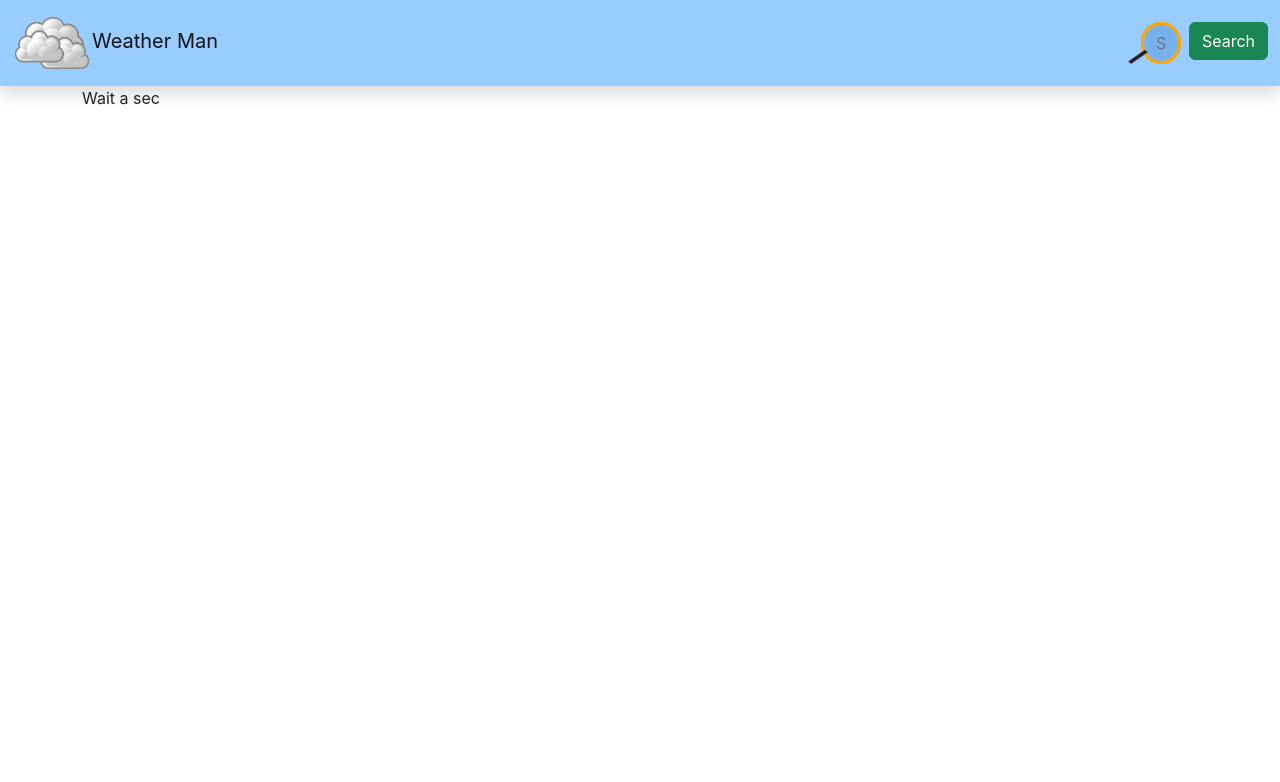
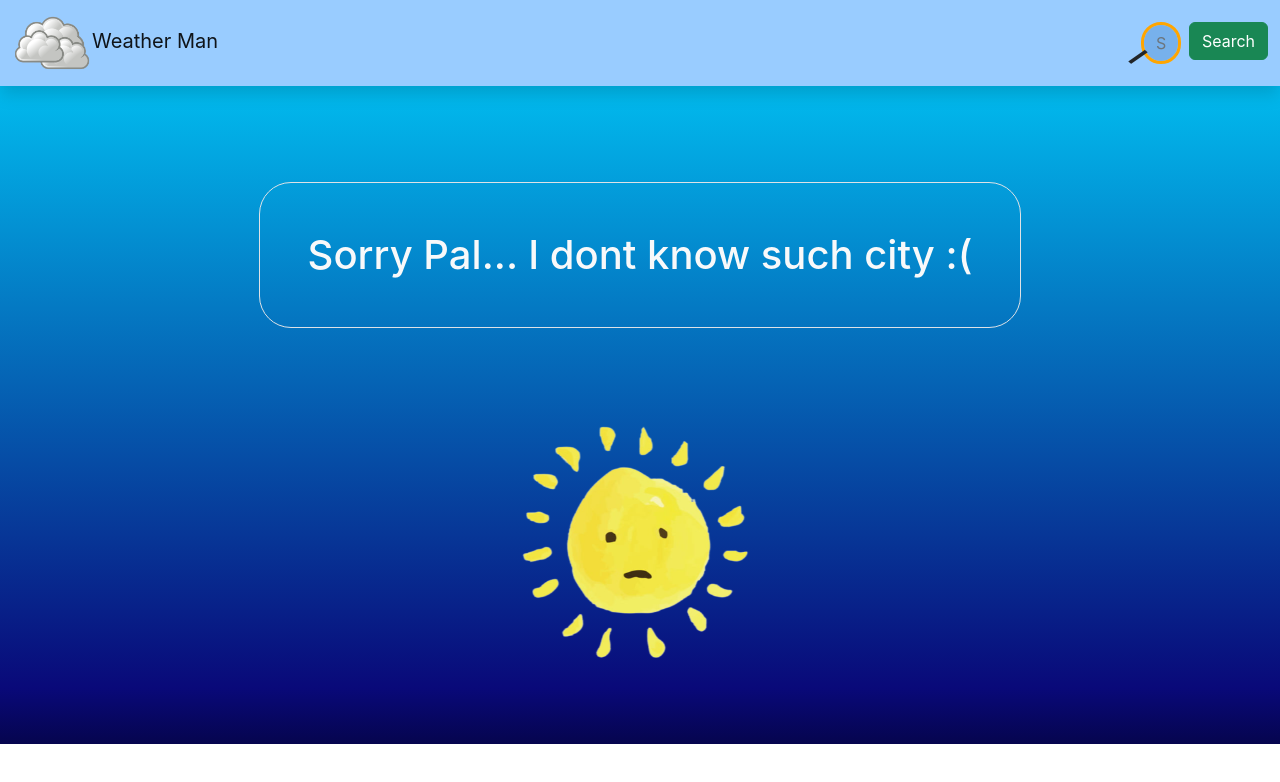
Before and after one commit to Siva-Sanjay/Weather, a React (Create React App) app: page /search/1 in a window 1280 px wide. Shown: the top 782 px of the page. Built offline with nearby package versions, Linux system fonts and the light colour scheme; no server answers.

Commit message:
removed all unwanted state variables

```diff
--- a/src/App.js
+++ b/src/App.js
@@ -5,18 +5,16 @@ import CityView from './components/CityView';
 import Home from './components/Home';
 import SearchView from './components/SearchView'
 import Navbar from './components/Navbar'
-import { Route, Router, Routes} from 'react-router-dom';
+import { Route, Routes} from 'react-router-dom';
 function App() {
-  const [searchTxt, setSearchTxt]= useState("");
-  const [result,setResult]=useState([]);
-  const [state,setState]=useState(false);
+  //const [citys,setCitys]=useState({0:''})
   return (
-    <div className="lib">
-      <Navbar searchTxt={searchTxt} setSearchTxt={setSearchTxt} result={result} setResult={setResult} setState={setState}/>
+    <div className="main">
+      <Navbar />
       <Routes>
       <Route path="/" exact element={<Home/>} />
-      <Route path="/search/:id" element={<CityView/>}/>
-      <Route path="/search" exact element={<SearchView srch={searchTxt} res={result} state={state}/>} />
+      <Route path="/search/city/:id" element={ <CityView/> } />
+      <Route path="/search/:src" exact element={<SearchView />} />
       </Routes>
 
      {/* <Router>
--- a/src/components/CityView.js
+++ b/src/components/CityView.js
@@ -8,7 +8,7 @@ import sunset from '../images/sunset.png';
 
 
 
-const CityView=(prop)=>{
+const CityView=()=>{
     const months=["January",'February','March',"April","May","June","July","August","September","October","November","December"];
     const day=["Sunday",'Monday',"Tuesday","Wednesday","Thursday","Friday","Saturday"];
     let {id} = useParams();
--- a/src/components/SearchView.js
+++ b/src/components/SearchView.js
@@ -3,7 +3,7 @@ import Hero from './Hero'
 import ima from "../images/sadsun.png";
 import { Link, useNavigate, useParams } from 'react-router-dom';
 import { Beforeunload } from 'react-beforeunload';
-const SearchView=(props)=>{
+const SearchView=()=>{
     const [result,setResult]=useState([]);
     let tmp=[];
     //const [txt,seTxt]=useState("");
```
